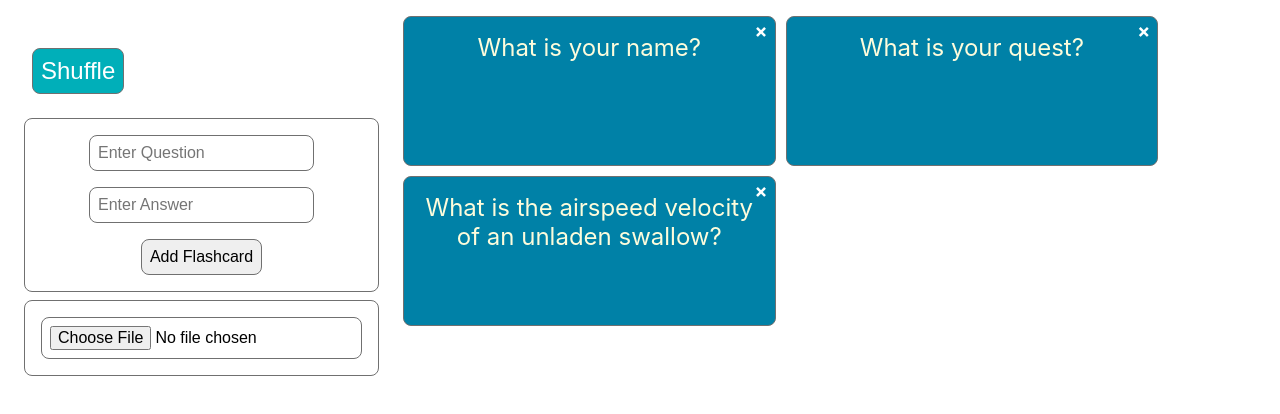
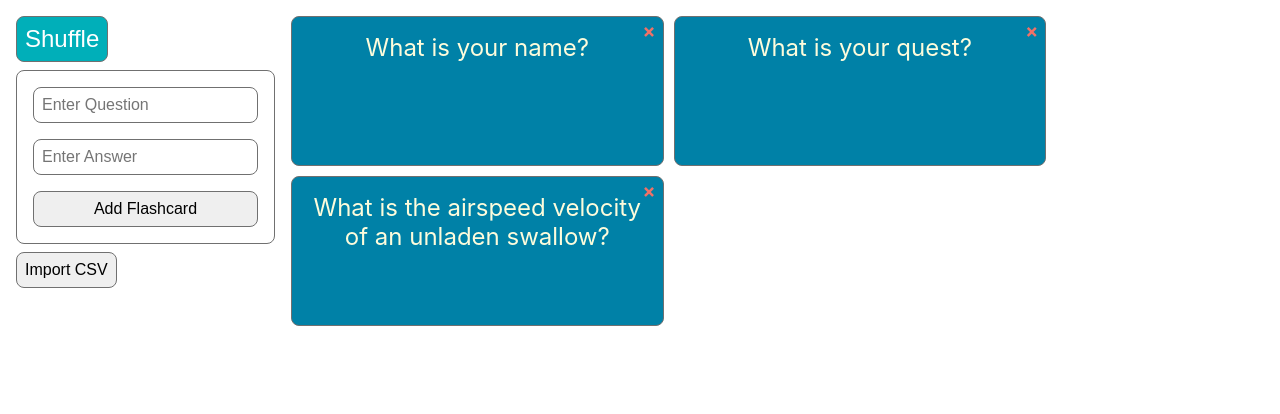
Before and after one commit to dkarneman/react-flashcard-app, a React (Create React App) app: page / in a window 1280 px wide. Shown: the top 414 px of the page. Built offline with nearby package versions, Linux system fonts and the light colour scheme; data requests are answered from the project's data file.

Commit message:
Move csv upload to a modal

```diff
--- a/src/App.js
+++ b/src/App.js
@@ -2,6 +2,7 @@ import { useState, useEffect } from "react";
 
 import CardList from "./CardList";
 import Form from "./Form";
+import Modal from "./Modal";
 import SelectCSVForm from "./Csv";
 
 function shuffle(array) {
@@ -26,6 +27,7 @@ function shuffle(array) {
 
 function App() {
   const [cards, setCards] = useState([]);
+  const [modalOpen, setModalOpen] = useState(false);
 
   useEffect(() => {
     fetch('http://localhost:3001/questions')
@@ -46,16 +48,22 @@ function App() {
     return shuffledCards
   })
 
+  const openModal = () => setModalOpen(true);
+  const closeModal = () => setModalOpen(false);
+
   return (
     <div className="App">
       <div className="controls">
         <input className='shuffle' type='button' value='Shuffle' onClick={ handleShuffleCards }/>
         <Form handleAddCards={ handleAddCards }/>
-        <SelectCSVForm handleAddCards={ handleAddCards }/>
+          <button onClick={ openModal }>Import CSV</button>
       </div>
       <div>
         <CardList cards={ cards } handleDeleteCard={ handleDeleteCard }/>
       </div>
+      <Modal isOpen={ modalOpen } onClose={ closeModal }>
+        <SelectCSVForm handleAddCards={ handleAddCards } closeModal={ closeModal }/>
+      </Modal>
     </div>
 
   );
--- a/src/Csv.js
+++ b/src/Csv.js
@@ -1,4 +1,4 @@
-export default function SelectCSVForm({ handleAddCards }) {
+export default function SelectCSVForm({ handleAddCards, closeModal }) {
     const parseCsv = (csvData) => {
         /* Parse CSV data and return an array of objects */
         const lines = csvData.split("\n");
@@ -43,6 +43,7 @@ export default function SelectCSVForm({ handleAddCards }) {
           const jsonData = parseCsv(csvData);
           if (saveData(jsonData)) {
             handleAddCards(jsonData);
+            closeModal();
           }
 
         };
--- /dev/null
+++ b/src/Modal.js
@@ -0,0 +1,32 @@
+import React, { useEffect } from 'react';
+
+const Modal = ({ isOpen, onClose, children }) => {
+  useEffect(() => {
+    const handleEscape = (event) => {
+      if (event.key === 'Escape') {
+        onClose();
+      }
+    };
+
+    if (isOpen) {
+      document.addEventListener('keydown', handleEscape);
+    }
+
+    return () => {
+      document.removeEventListener('keydown', handleEscape);
+    };
+  }, [isOpen, onClose]);
+
+  if (!isOpen) return null;
+
+  return (
+    <div className="modal">
+      <div className="modal-content">
+        <span className="close" onClick={onClose}>&times;</span>
+        {children}
+      </div>
+    </div>
+  );
+};
+
+export default Modal;
--- a/src/index.css
+++ b/src/index.css
@@ -18,14 +18,14 @@ body {
 .controls {
   float: left;
   gap: 1rem;
-  margin: 1rem;
+  margin: 0 1rem;
 }
 
 .delete-button {
-  color: white;
+  color: var(--bittersweet);;
   cursor:pointer;
   font-weight: bolder;
-  font-size: 1.2em;
+  font-size: 1.2rem;
   position:absolute;
   right: 7px;
   top: 2px;
@@ -67,20 +67,45 @@ body {
 }
 
 .card-body {
-  font-size: 1.5em;
+  font-size: 1.5rem;
   height: 100%;
   width: 100%;
 }
 
 .shuffle {
   font-size: 1.5rem;
-  margin: 1rem;
   color: white;
   background-color: var(--verdigris)
 }
 
-input {
-  margin: auto;
+.modal {
+  display:flex;
+  justify-content: center;
+  align-items: center;
+  position: fixed;
+  top: 0;
+  left: 0;
+  width: 100%;
+  height: 100%;
+  background-color: rgba(0, 0, 0, 0.5);
+}
+
+.modal-content {
+  background-color: white;
+  padding: 20px;
+  border-radius: 0.5em;
+  position: relative;
+}
+
+.close {
+  position: absolute;
+  top: 10px;
+  right: 10px;
+  cursor: pointer;
+  font-size: 24px;
+}
+
+input, button {
   padding: 0.5rem;
   font-size: 1rem;
   border: 1px solid #707070;
@@ -88,7 +113,7 @@ input {
 }
 
 form {
-  margin: 0.5rem;
+  margin: 0.5rem 0;
   padding: 1rem;
   display: flex;
   flex-direction: column;
```
Also changed, not shown: public/screenshot.png, 1 other file (tests, documents, lock files or other folders).
